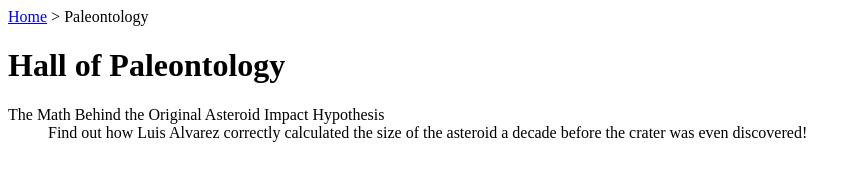
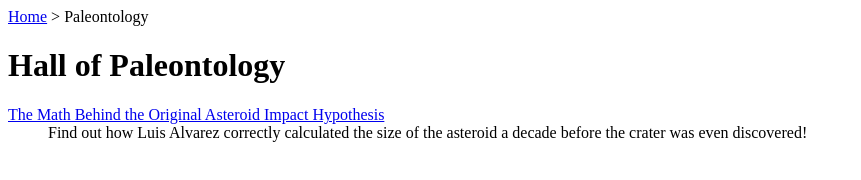
Before and after one commit to coelophysisbauri/website, a plain HTML site: page paleo/index.html in a window 1280 px wide. Shown: the whole page, without its empty margins (0-861 px from the left). Drawn offline with Linux system fonts and the light colour scheme.

Commit message:
fix navigation

```diff
--- a/paleo/index.html
+++ b/paleo/index.html
@@ -10,6 +10,6 @@
 </nav>
 <h1>Hall of Paleontology</h1>
 
-<dt>The Math Behind the Original Asteroid Impact Hypothesis</dt>
+<dt><a href="kt-math.html">The Math Behind the Original Asteroid Impact Hypothesis</a></dt>
 <dd>Find out how Luis Alvarez correctly calculated the size of the asteroid a decade before the crater was even discovered!</dd>
 </html>
```
Also changed, not shown: physics/index.html (+1 -1 lines).
